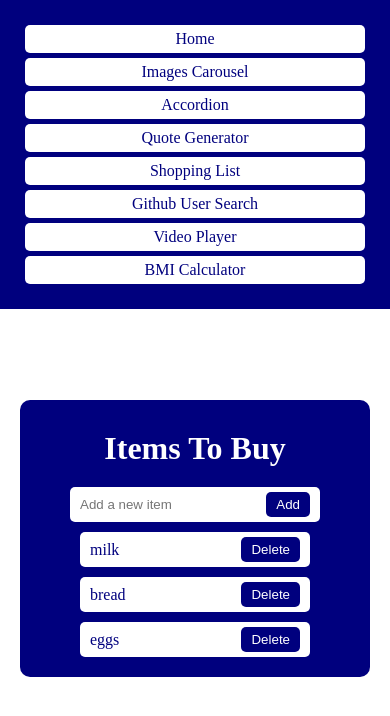
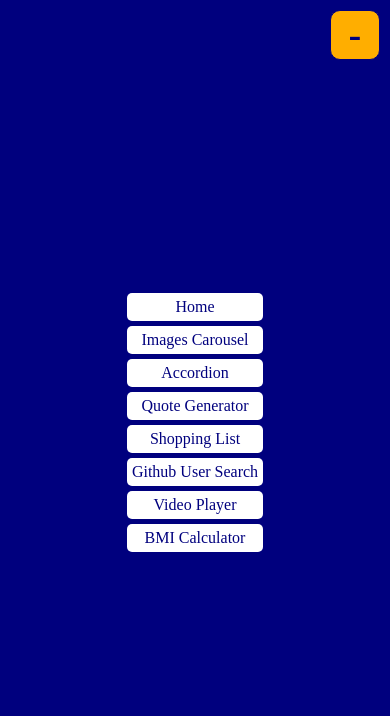
Before and after one commit to WSMomo/react-simple-projects, a React (Create React App) app: page /shoppinglist in a window 390 px wide. Shown: the top 716 px of the page. Built offline with nearby package versions, Linux system fonts and the light colour scheme.

Commit message:
add hamburger menu

```diff
--- a/src/App.js
+++ b/src/App.js
@@ -15,11 +15,15 @@ import {
 } from "react-router-dom";
 import Videoplayer from "./components/video-player/VideoPlayer";
 import Bmi from "./components/bmi/Bmi";
+import { useState } from "react";
 
 function App() {
-  const router = createBrowserRouter(
-    createRoutesFromElements(
-      <Route path="/" element={<Root />}>
+  const [show, setShow] = useState(true);
+  function handleShow() {
+    setShow(() => !show);
+  }
+  const routes = (
+    <Route path="/" element={<Root show={show} onShow={handleShow} />}>
       <Route index element={<Home />} />
       <Route path="/imagecarousel" element={<ImageCarousel />} />
       <Route path="/accordion" element={<Accordion />} />
@@ -29,49 +33,58 @@ function App() {
       <Route path="/videoplayer" element={<Videoplayer />} />
       <Route path="/bmi" element={<Bmi />} />
     </Route>
-    )
   );
 
+  const router = createBrowserRouter(createRoutesFromElements(routes));
+
   return (
+    <div>
+      <button className="hamburger-menu" onClick={handleShow}>
+        {show ? "-" : "+"}
+      </button>
+
       <div className="app">
         <RouterProvider router={router} />
+      </div>
     </div>
   );
 }
 
 export default App;
 
-function Root() {
+function Root({ show, onShow }) {
   return (
     <div>
+      {show && (
         <div className="router">
           <div>
-          <Link className="router-link" to="/">
+            <Link className="router-link" to="/" onClick={onShow}>
               Home
             </Link>
-          <Link className="router-link" to="/imagecarousel">
+            <Link className="router-link" to="/imagecarousel" onClick={onShow}>
               Images Carousel
             </Link>
-          <Link className="router-link" to="/accordion">
+            <Link className="router-link" to="/accordion" onClick={onShow}>
               Accordion
             </Link>
-          <Link className="router-link" to="/quotegenerator">
+            <Link className="router-link" to="/quotegenerator" onClick={onShow}>
               Quote Generator
             </Link>
-          <Link className="router-link" to="/shoppinglist">
+            <Link className="router-link" to="/shoppinglist" onClick={onShow}>
               Shopping List
             </Link>
-          <Link className="router-link" to="/github">
+            <Link className="router-link" to="/github" onClick={onShow}>
               Github User Search
             </Link>
-          <Link className="router-link" to="/videoplayer">
+            <Link className="router-link" to="/videoplayer" onClick={onShow}>
               Video Player
             </Link>
-          <Link className="router-link" to="/bmi">
+            <Link className="router-link" to="/bmi" onClick={onShow}>
               BMI Calculator
             </Link>
           </div>
         </div>
+      )}
       <div>
         <Outlet />
       </div>
--- a/src/components/shopping-list/Form.js
+++ b/src/components/shopping-list/Form.js
@@ -20,7 +20,7 @@ export function Form({ onAddItem }) {
         placeholder="Add a new item"
         onChange={handleChange}
       />
-      <button className="shopping-list-button">Add</button>
+      <button className="shopping-list-button add-button">Add</button>
     </form>
   );
 }
--- a/src/index.css
+++ b/src/index.css
@@ -10,17 +10,38 @@
   box-sizing: border-box;
 }
 
+.hamburger-menu {
+  position: fixed;
+  background-color: white;
+  top: 10px;
+  right: 10px;
+  height: 50px;
+  width: 50px;
+  border-radius: 10px;
+  background-color: var(--detail-color);
+  color: var(--main-color);
+  border: 1px solid var(--main-color);
+  cursor: pointer;
+  z-index: 100;
+  font-size: 40px;
+}
+
 .router {
-  position: fixed;
+  z-index: 10;
+  position: absolute;
   top: 0;
   left: 0;
   right: 0;
   background-color: var(--main-color);
-  padding: 20px;
+  height: 100vh;
+  display: flex;
+  justify-content: center;
+  align-items: center;
 }
 .router-link {
   display: block;
   text-align: center;
+  min-width: fit-content;
   background-color: var(--secondary-color);
   color: var(--main-color);
   text-decoration: none;
@@ -33,37 +54,7 @@
   display: flex;
   justify-content: center;
   align-items: flex-start;
-  margin-top: 400px;
-}
-
-@media screen and (min-width: 600px) {
-  .router {
-    position: fixed;
-    top: 0;
-    left: 0;
-    right: 0;
-    min-height: fit-content;
-    background-color: var(--main-color);
-    display: flex;
-    justify-content: center;
-    align-items: center;
-    margin-bottom: 20px;
-    padding: 20px;
-  }
-
-  .router-link {
-    display: inline;
-    background-color: var(--secondary-color);
-    color: var(--main-color);
-    text-decoration: none;
-    padding: 5px;
-    margin: 10px;
-    border-radius: 5px;
-  }
-
-  .app {
-    margin-top: 100px;
-  }
+  margin-top: 100px;
 }
 
 .title {
@@ -193,8 +184,8 @@
   background-color: var(--secondary-color);
   padding: 5px 10px;
   border-radius: 5px;
-  width: 250px;
-  margin-bottom: 10px;
+  width: 230px;
+  margin-bottom: 32px;
   display: flex;
   justify-content: space-between;
   align-items: center;
@@ -225,6 +216,10 @@
   border-radius: 5px;
   border: none;
   cursor: pointer;
+}
+.add-button {
+  background-color: var(--detail-color);
+  color: var(--main-color);
 }
 
 /* Github user search */
```
Lines whose indentation alone changed are shown as unchanged.
